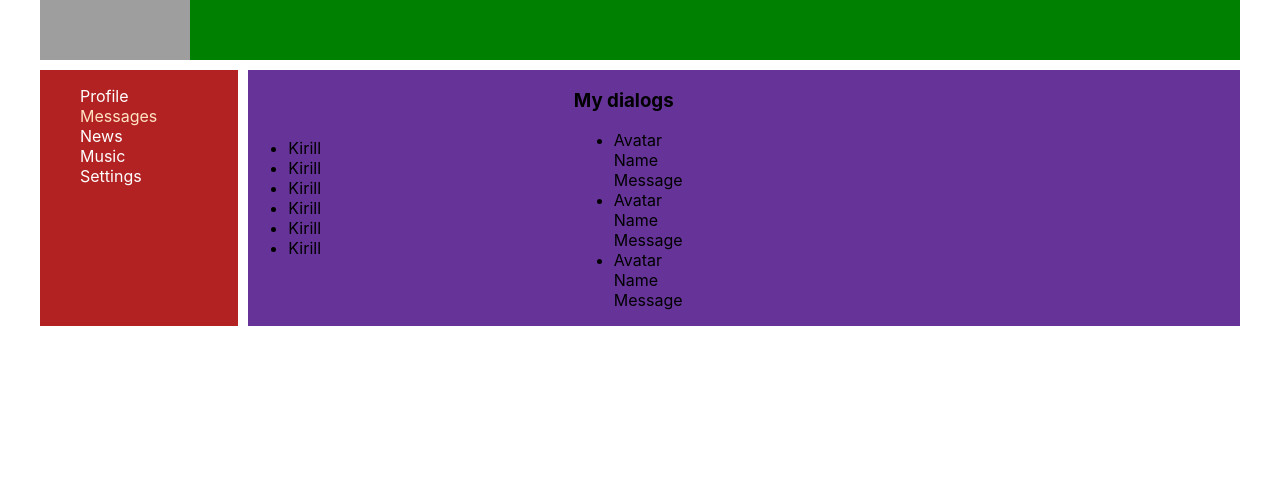
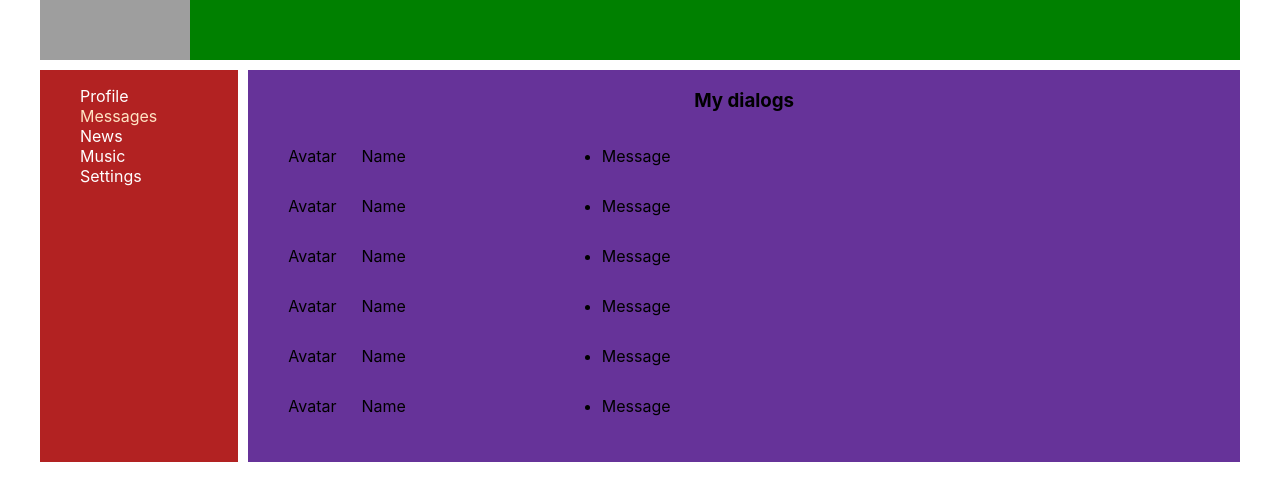
Before and after one commit to Kirill190611/samurai-way-main, a React (Create React App) app: page /dialogs in a window 1280 px wide. Shown: the top 500 px of the page. Built offline with nearby package versions, Linux system fonts and the light colour scheme; grey boxes are pictures that could not be loaded.

Commit message:
Code refactoring for dialogs component

```diff
--- a/src/components/dialogs/Dialogs.module.css
+++ b/src/components/dialogs/Dialogs.module.css
@@ -1,6 +1,6 @@
 .dialogs {
     display: flex;
-    flex-direction: row;
+    flex-direction: column;
     align-items: center;
     justify-content: space-between;
     width: 100%;
@@ -8,10 +8,27 @@
     background-color: rebeccapurple;
 }
 
-.dialogs_friends_container {
+.dialogs_container {
+    display: flex;
+    align-items: center;
+    justify-content: space-between;
+    width: 100%;
+}
+
+.dialogs_list {
     width: 30%;
 }
 
-.dialogs_container {
+.dialogs_user {
+    display: flex;
+    gap: 25px;
+    margin-bottom: 30px;
+}
+
+.dialogs_messages {
     width: 70%;
 }
+
+.dialogs_message {
+    margin-bottom: 30px;
+}
--- a/src/components/dialogs/Dialogs.tsx
+++ b/src/components/dialogs/Dialogs.tsx
@@ -1,38 +1,57 @@
 import React from 'react';
 import classes from './Dialogs.module.css';
 
-type DialogsProps = {
-
-}
+type DialogsProps = {}
 
 export const Dialogs = (props: DialogsProps) => {
     return (
         <div className={classes.dialogs}>
-            <ul className={classes.dialogs_friends_container}>
-                <li>Kirill</li>
-                <li>Kirill</li>
-                <li>Kirill</li>
-                <li>Kirill</li>
-                <li>Kirill</li>
-                <li>Kirill</li>
-            </ul>
+            <h3>My dialogs</h3>
             <div className={classes.dialogs_container}>
-                <h3>My dialogs</h3>
-                <ul>
-                    <li>
+                <ul className={classes.dialogs_list}>
+                    <li className={classes.dialogs_user}>
                         <div>Avatar</div>
                         <div>Name</div>
-                        <div>Message</div>
                     </li>
-                    <li>
+                    <li className={classes.dialogs_user}>
                         <div>Avatar</div>
                         <div>Name</div>
-                        <div>Message</div>
                     </li>
-                    <li>
+                    <li className={classes.dialogs_user}>
                         <div>Avatar</div>
                         <div>Name</div>
-                        <div>Message</div>
+                    </li>
+                    <li className={classes.dialogs_user}>
+                        <div>Avatar</div>
+                        <div>Name</div>
+                    </li>
+                    <li className={classes.dialogs_user}>
+                        <div>Avatar</div>
+                        <div>Name</div>
+                    </li>
+                    <li className={classes.dialogs_user}>
+                        <div>Avatar</div>
+                        <div>Name</div>
+                    </li>
+                </ul>
+                <ul className={classes.dialogs_messages}>
+                    <li className={classes.dialogs_message}>
+                        Message
+                    </li>
+                    <li className={classes.dialogs_message}>
+                        Message
+                    </li>
+                    <li className={classes.dialogs_message}>
+                        Message
+                    </li>
+                    <li className={classes.dialogs_message}>
+                        Message
+                    </li>
+                    <li className={classes.dialogs_message}>
+                        Message
+                    </li>
+                    <li className={classes.dialogs_message}>
+                        Message
                     </li>
                 </ul>
             </div>
```
